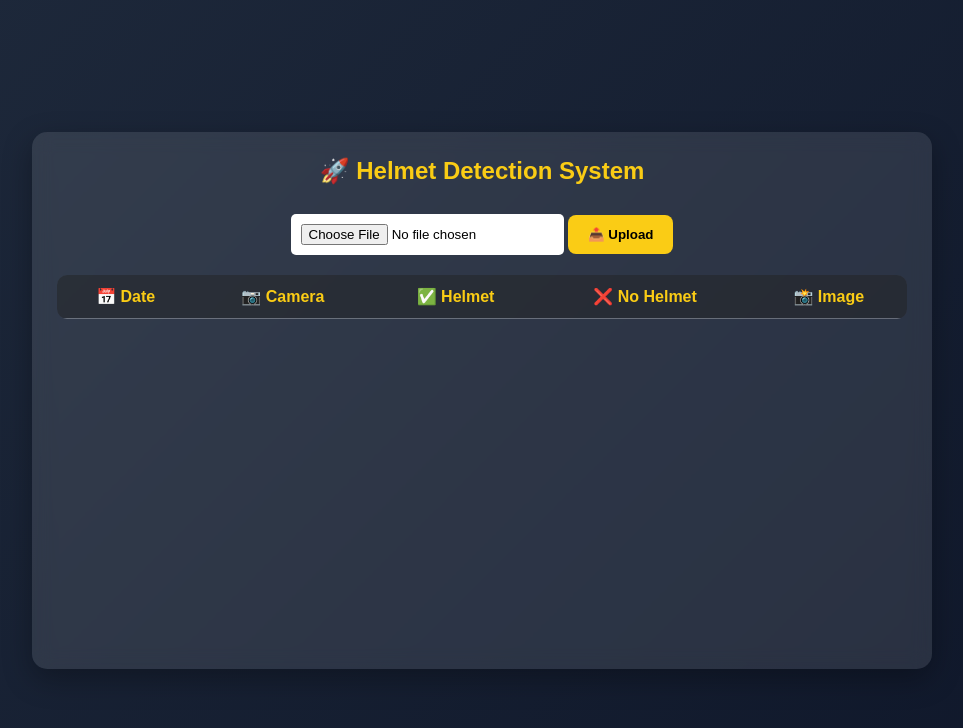
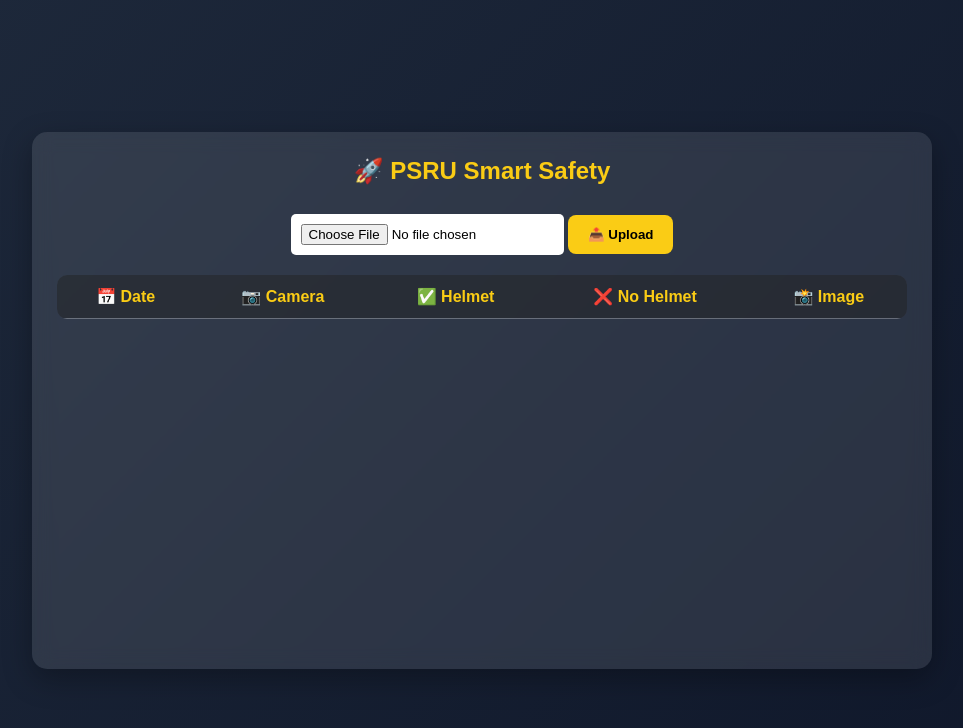
Before and after one commit to Foam-01/Excel-to-Web-Data-Chart-System, a website: page index.html in a window 1280 px wide. Shown: the whole page, without its empty margins (158-1121 px from the left). Drawn offline with nearby package versions, Linux system fonts and the light colour scheme; no server answers.

Commit message:
Update index.html

```diff
--- a/index.html
+++ b/index.html
@@ -3,7 +3,7 @@
 <head>
     <meta charset="UTF-8">
     <meta name="viewport" content="width=device-width, initial-scale=1.0">
-    <title>Helmet Detection System</title>
+    <title>PSRU Smart Safety</title>
     <style>
         * {
             box-sizing: border-box;
@@ -99,7 +99,7 @@
 <body>
 
 <div class="container">
-    <h2>🚀 Helmet Detection System</h2>
+    <h2>🚀 PSRU Smart Safety</h2>
 
     <div class="upload-box">
         <input type="file" id="fileInput">
```
